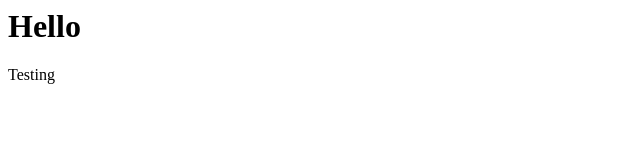
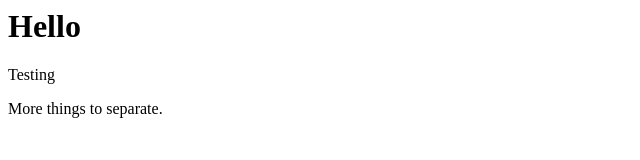
Before and after one commit to Schoen9576/group-test, a plain HTML site: page index.html in a window 1280 px wide. Shown: the whole page, without its empty margins (0-640 px from the left). Drawn offline with Linux system fonts and the light colour scheme.

Commit message:
added text to html

```diff
--- a/index.html
+++ b/index.html
@@ -1,4 +1,5 @@
 <html>
     <h1> Hello </h1>
         <p>Testing</p>
+        <p>More things to separate.</p>
 </html>
```
